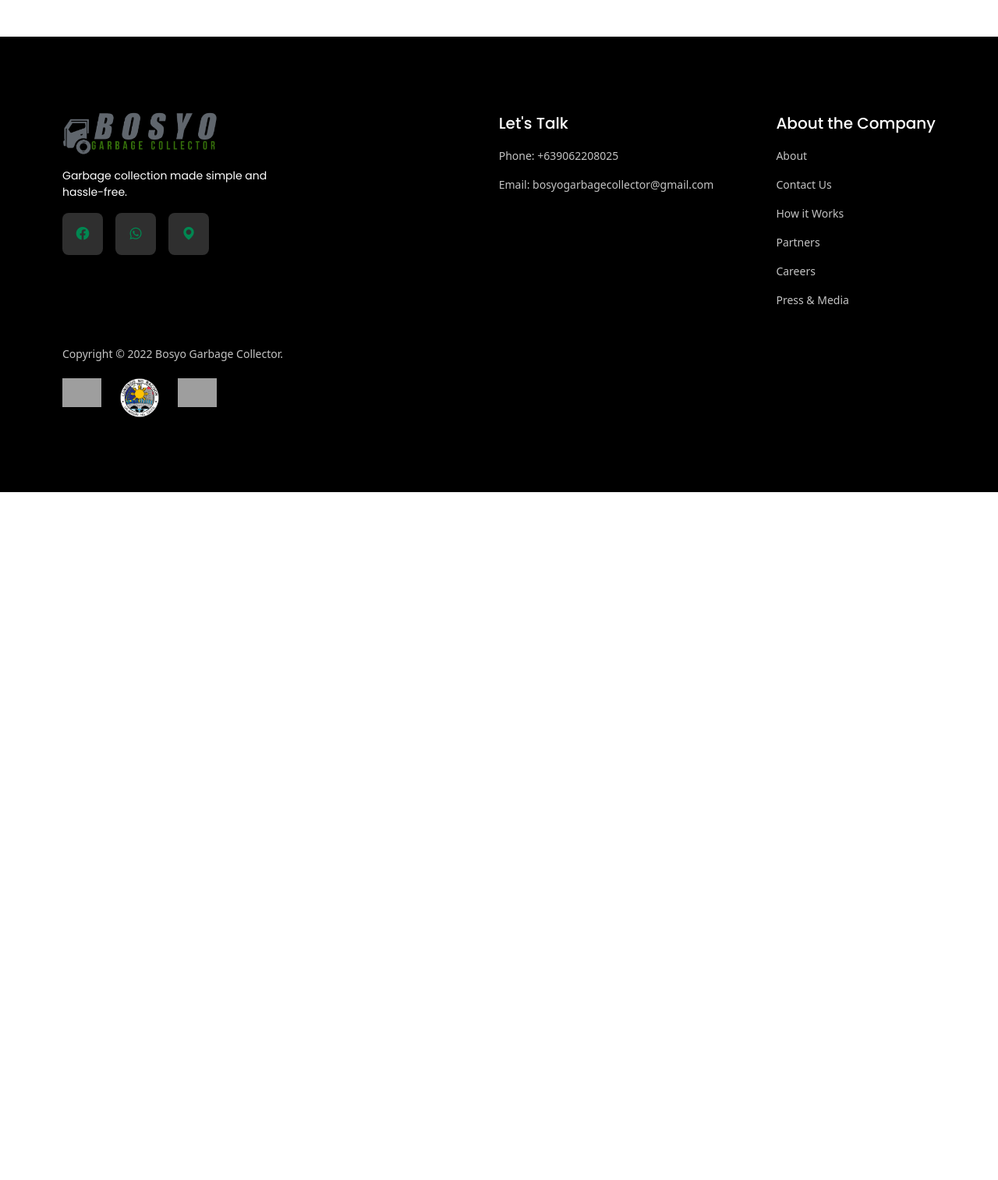
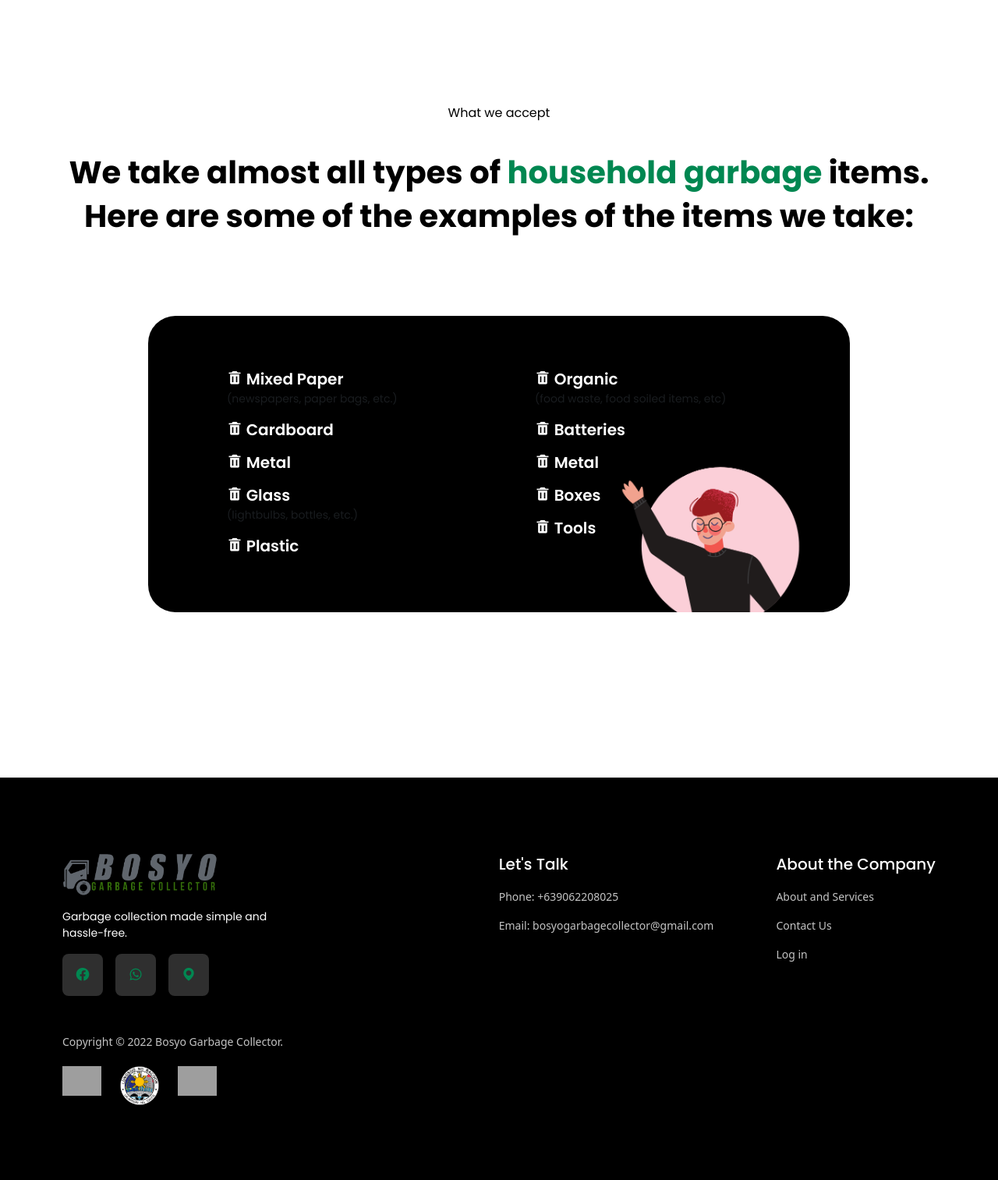
Before and after one commit to Pakkunov/Bosyo1, a Django app: page /about/ in a window 1280 px wide. Shown: the part 1438-2951 px from the top of the page at 78% size. Before the commit the page ends 2069 px from the top, so only its background shows below. Run offline with Django 4.2, Linux system fonts and the light colour scheme; parts of the project's set-up code (start-up, migrations or seed data) failed here and were passed over; some libraries are stand-ins or nearby versions; some web fonts are replaced; grey boxes are pictures that could not be loaded.

Commit message:
services and about us merged

```diff
--- a/website/static/css/about.css
+++ b/website/static/css/about.css
@@ -38,3 +38,55 @@
         padding-right: var(--dl-space-space-oneandhalfunits);
         flex-direction: column;
       }
+
+    .imgAbout {
+        width: 330px;
+        height: auto;
+        padding-top: 40px;
+    }
+
+    .ourservices1 {
+        background-color: #fff;
+        width: 100%;
+        height: 900px;
+        color: black;
+      }
+
+      .checklist1 {
+        border-radius: 35px;
+        background-color: black;
+        padding: 60px;
+        max-width: 900px;
+        height: 380px;
+        margin: 0 auto;
+        text-align: justify;
+        margin-top: 100px;
+        margin-bottom: 100px;
+        background-image: url(/static/images/ourservices-1.png);
+        background-repeat: no-repeat;
+        background-position: 10% 87%;
+        background-size: cover;
+      }
+      @media (max-width: 767px) {
+        .checklist1 {
+          padding: 30px;
+          max-width: 70%;
+          background-color: #00dc84;
+          background-position: 0% 0%;
+        }
+        .ourservices1 {
+          height: 1100px;
+        }
+      }
+      .checklist1 {
+        column-count: 2;
+        column-gap: 10px;
+      }
+      .ourservices-content1 {
+        font-family: 'Poppins', sans-serif;
+        font-weight: normal;
+        line-height: 56px;
+        text-align: center;
+        padding-bottom: 20px;
+        color: #000;
+      }
--- a/website/templates/about.html
+++ b/website/templates/about.html
@@ -64,10 +64,12 @@ data-tag="font"
         </div>
     </div>
 </div>
+
+
 <div class="home-section1 mb-5">
     <div class="home-content03 col-5">
       <div class="home-heading02">
-        <h2 class="home-text09">Why Choose Us?</h2>
+        <h2 class="home-text09 about-heading">Why Choose Us?</h2>
         <span class="home-text10" style="text-align: justify;">
             We understand that you have a choice when it comes to waste management services.
             That's why we go above and beyond providing our clients with the best possible service at an affordable price.
@@ -79,10 +81,39 @@ data-tag="font"
       </div>
     </div>
     <div class="home-image1 d-none d-md-none d-sm-block d-lg-block">
-      <div class="floating-div">
-        <img src="\static\images\phone-1.png" alt="" class="imgTruck" style="box-shadow: none;">
+    <img src="\static\images\artist-3.png" alt="" class="imgAbout" style="box-shadow: none;">
+    </div>
+  </div>
+</div>
+
+{% comment %} Our Services (Process of Segregation) {% endcomment %}
+<div class="ourservices1" style="padding-top: 70px; margin-bottom: 50px;">
+    <div class="ourservices-content1">
+      What we accept
+    </div>
+    <div class="container ourservices-heading">
+      We take almost all types of <span style="color: #008751;">household garbage</span> items. <br>Here are some of the examples of the items we take:
+    </div>
+      <div class="checklist1 text-white">
+        <ul class="checklist-column">
+          <li><i class='bx bxs-trash' ></i> Mixed Paper <br>
+            <small class="small-li text-muted">(newspapers, paper bags, etc.)</small>
+          </li>
+          <li><i class='bx bxs-trash' ></i> Cardboard</li>
+          <li><i class='bx bxs-trash' ></i> Metal</li>
+          <li><i class='bx bxs-trash' ></i> Glass <br>
+            <small class="small-li text-muted">(lightbulbs, bottles, etc.)</small></li>
+          <li><i class='bx bxs-trash' ></i> Plastic</li>
+        </ul>
+        <ul class="checklist-column">
+          <li><i class='bx bxs-trash' ></i> Organic <br>
+            <small class="small-li text-muted">(food waste, food soiled items, etc)</small></li>
+          <li><i class='bx bxs-trash' ></i> Batteries</li>
+          <li><i class='bx bxs-trash' ></i> Metal</li>
+          <li><i class='bx bxs-trash' ></i> Boxes</li>
+          <li><i class='bx bxs-trash' ></i> Tools</li>
+        </ul>
       </div>
-    </div>
   </div>
 </div>
 
--- a/website/templates/contact-form.html
+++ b/website/templates/contact-form.html
@@ -104,7 +104,7 @@
                         <form class="p-3 p-xl-4" method="post">
                             <h3 class="fw-bolder text-center">Let's talk.</h3>
                             <p class="mb-5" style="text-align: center;">If you're interested in our services, please don't hesitate to contact us using the information provided below.</p>
-                            <p class="fw-light" style="text-align: center;">Our contact information<br><br>Phone Number: +639062208025<br><br>Email: bosyogarbagecollector@gmail.com<br><br></p>
+                            <p class="fw-light" style="text-align: center;">Phone Number: +639062208025<br>Email: bosyogarbagecollector@gmail.com<br><br></p>
                             <p class="fw-bolder">Name *</p>
                             <div class="mb-3"><input class="border-dark form-control" type="text" name="name" placeholder="Enter your name here."></div>
                             <p class="fw-bolder">E-mail *</p>
--- a/website/templates/footer.html
+++ b/website/templates/footer.html
@@ -75,13 +75,15 @@ data-tag="font"
           </div>
           <div class="footer-column1">
             <span class="footer-header1"><span>About the Company</span></span>
-            <span class="footer-link05"><span><a href="{% url 'about' %}">About</a></span></span>
+            <span class="footer-link05"><span><a href="{% url 'about' %}">About and Services</a></span></span>
             <span class="footer-link06"><span><a href="{% url 'contact_form' %}">Contact Us</span></a></span>
-            <span class="footer-link07"><span><a href="{% url 'contact_form' %}">How it Works</a></span></span>
+            <span class="footer-link07"><span><a href="{% url 'login' %}">Log in</a></span></span>
+            {% comment %}
             <span class="footer-link08"><span>Partners</span></span>
             <span class="footer-link09"><span>Careers</span></span>
             <span class="footer-link10">
-              <span>Press &amp; Media</span>
+            <span>Press &amp; Media</span>
+            {% endcomment %}
             </span>
           </div>
         </div>
```
Also changed, not shown: website/static/images/artist-3.png (added).
